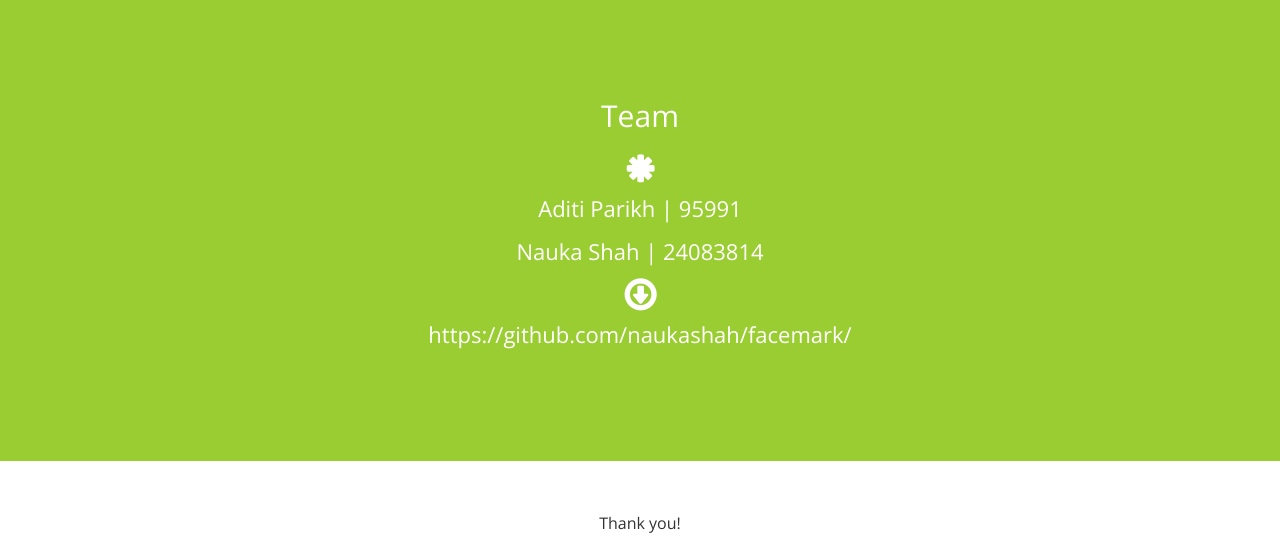
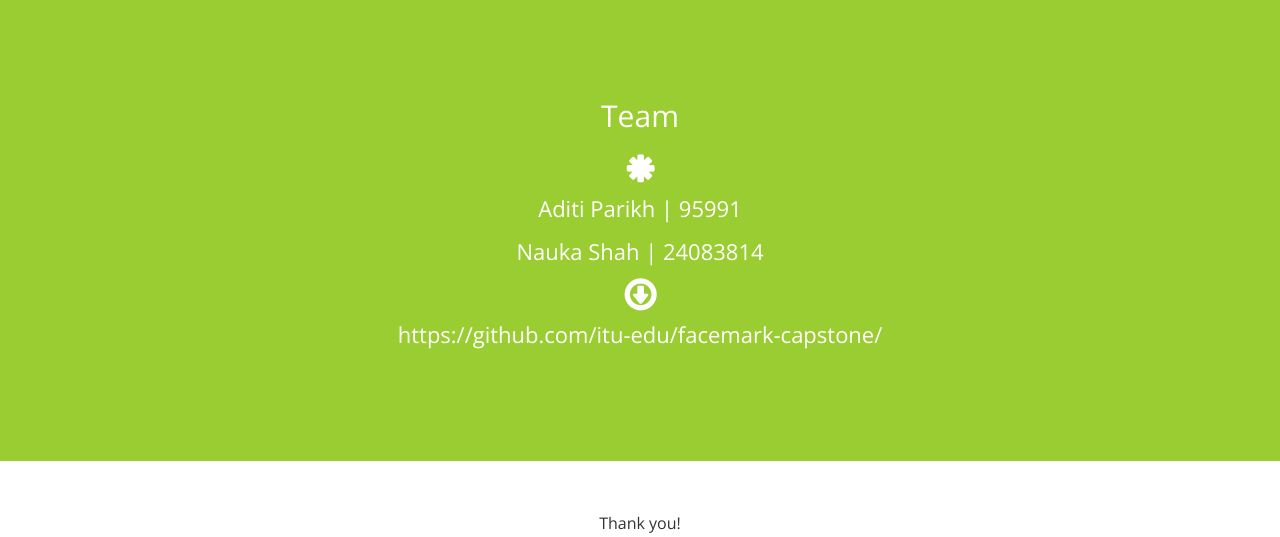
Before and after one commit to naukashah/facemark, a Django app: page / in a window 1280 px wide. Shown: the part 2608-3145 px from the top of the page. Run offline with Django 3.2, Linux system fonts and the light colour scheme; some libraries are stand-ins or nearby versions.

Commit message:
Github link update

```diff
--- a/fireapp/templates/home.html
+++ b/fireapp/templates/home.html
@@ -154,7 +154,7 @@
 				<h2 class="section-heading">Team</h2>
 				<p><span class="glyphicon glyphicon-asterisk"></span><br> Aditi Parikh | 95991</p>
                 <p>Nauka Shah | 24083814</p>
-				<p><span class="glyphicon glyphicon-download"></span><br><a href="https://github.com/naukashah/facemark/" style="color:white">https://github.com/naukashah/facemark/</a> </p>
+				<p><span class="glyphicon glyphicon-download"></span><br><a href="https://github.com/itu-edu/facemark-capstone/" style="color:white">https://github.com/itu-edu/facemark-capstone/</a> </p>
         	</div>
         </div>
 
```
Also changed, not shown: db.sqlite3.
